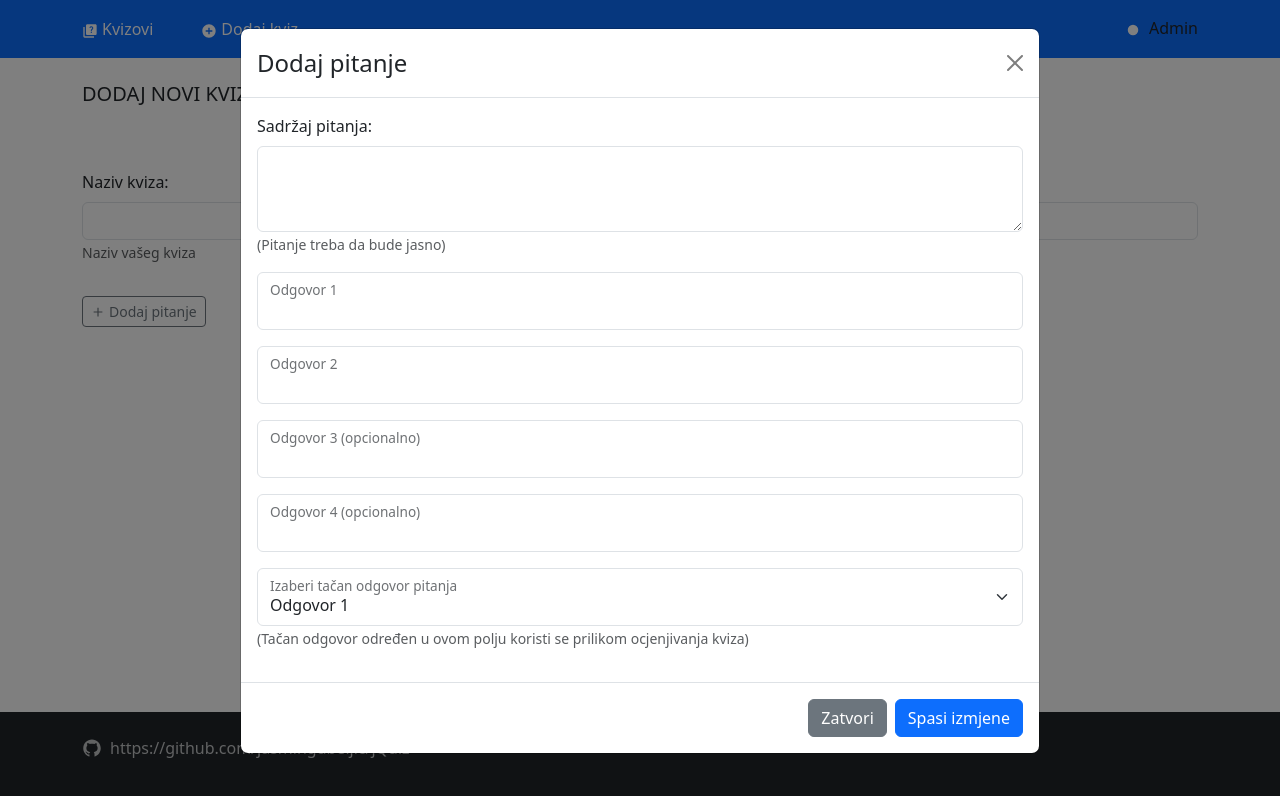
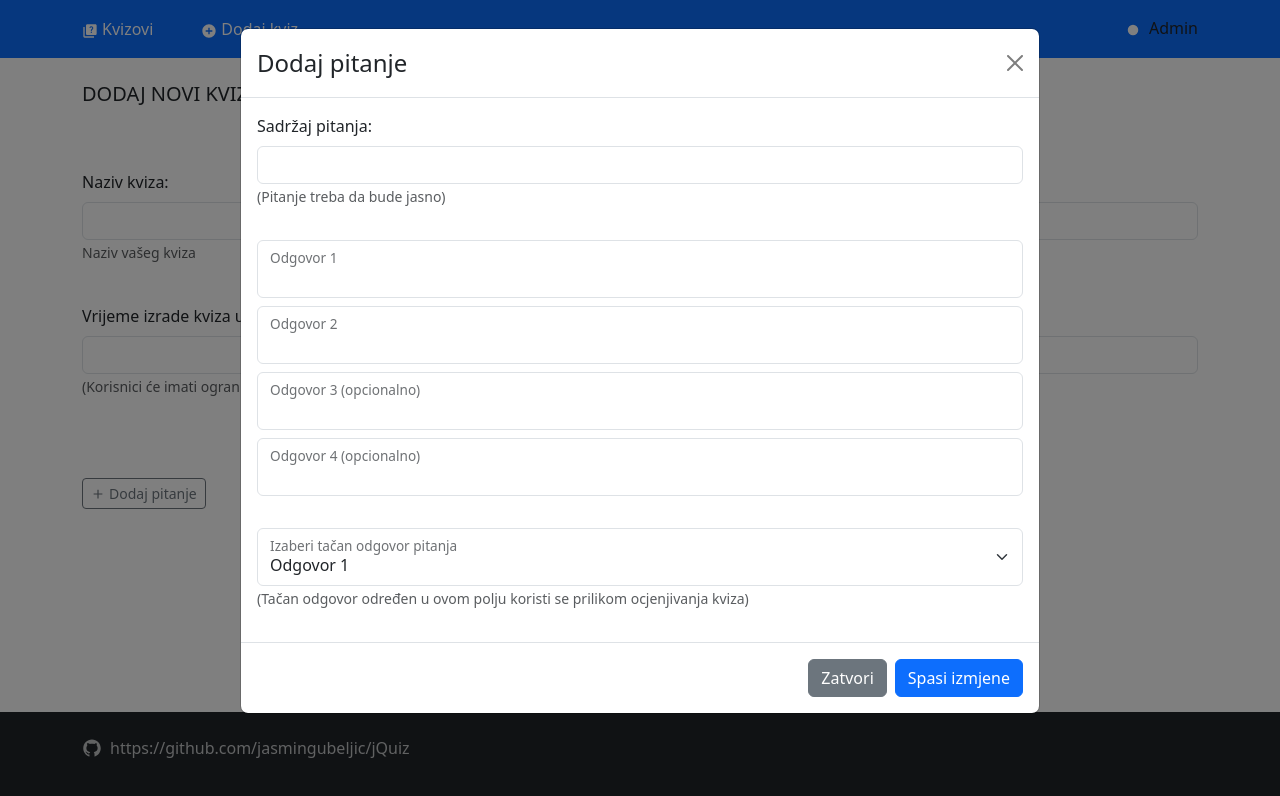
Before and after one commit to jasmingubeljic/jQuiz, a React (Vite) app: page /create in a window 1280 px wide. Both pictures are taken after a click on the button "Dodaj pitanje". Shown: the top 796 px of the page. Built offline with nearby package versions, Linux system fonts and the light colour scheme.

Commit message:
feat: limit quizzes with countdown

```diff
--- a/package.json
+++ b/package.json
@@ -14,6 +14,7 @@
     "bootstrap": "^5.3.3",
     "react": "^19.0.0",
     "react-bootstrap": "^2.10.9",
+    "react-countdown": "^2.3.6",
     "react-dom": "^19.0.0",
     "react-icons": "^5.4.0",
     "react-router-dom": "^7.1.5",
--- /dev/null
+++ b/src/components/QuizCountdown/QuizCountdown.jsx
@@ -0,0 +1,41 @@
+import Countdown, { zeroPad } from "react-countdown";
+import Alert from "react-bootstrap/Alert";
+import { useNavigate } from "react-router-dom";
+
+export default function QuizCountdown(props) {
+  const { quizDuration, quizResults } = props;
+  const quizDurationInMS = +quizDuration * 1000;
+  const navigate = useNavigate();
+
+  const renderer = ({ hours, minutes, seconds, completed }) => {
+    if (completed) {
+      if (quizResults) {
+        return console.log("quiz completed withing a time limit");
+      }
+      setTimeout(() => {
+        // in case of real project app, we would disable client interaction with the form
+        navigate(`/`);
+      }, 1700);
+      return (
+        <div>
+          <Alert className="mt-5" variant="danger">
+            Vrijeme za rješavanje kviza je isteklo!
+          </Alert>
+        </div>
+      );
+    } else {
+      return (
+        <div className="mt-5">
+          <p className="text-muted">
+            Preostalo vrijeme: {zeroPad(hours)}:{zeroPad(minutes)}:
+            {zeroPad(seconds)}
+          </p>
+        </div>
+      );
+    }
+  };
+
+  // if (!quizDuration) return;
+
+  return <Countdown date={Date.now() + quizDurationInMS} renderer={renderer} />;
+}
--- a/src/components/QuizManager/QuizManager.jsx
+++ b/src/components/QuizManager/QuizManager.jsx
@@ -28,7 +28,7 @@ export default function AddQuiz() {
     editMode,
   } = useQuiz();
 
-  console.log("quiz", editMode, quizById);
+  console.log("quiz", quizById);
 
   return (
     <Container>
@@ -54,7 +54,12 @@ export default function AddQuiz() {
               </Button>
             )}
           </Stack>
-          <Form onSubmit={createQuiz} noValidate validated={validated}>
+          <Form
+            onSubmit={createQuiz}
+            noValidate
+            validated={validated}
+            className="d-flex flex-column gap-4"
+          >
             <Form.Group className="mb-3">
               <Form.Label>Naziv kviza:</Form.Label>
               <Form.Control
@@ -62,9 +67,22 @@ export default function AddQuiz() {
                 type="text"
                 name="title"
                 defaultValue={quizById ? quizById.title : ""}
-                // defaultValue={quiz.title}
+              />
+              <Form.Text className="text-muted">Naziv vašeg kviza</Form.Text>
+            </Form.Group>
+            <Form.Group className="mb-3">
+              <Form.Label>
+                Vrijeme izrade kviza u sekundama (opcionalno):
+              </Form.Label>
+              <Form.Control
+                type="number"
+                name="quizDuration"
+                min={0}
+                defaultValue={quizById ? quizById.quizDuration : ""}
               ></Form.Control>
-              <Form.Text className="text-muted">Naziv vašeg kviza</Form.Text>
+              <Form.Text className="text-muted">
+                (Korisnici će imati ograničeno vrijeme za rješavanje kviza)
+              </Form.Text>
             </Form.Group>
             <Stack gap={3} className="mb-3">
               {questions.map((q, index) => {
@@ -126,7 +144,7 @@ export default function AddQuiz() {
             <Button
               variant="outline-secondary"
               onClick={() => setShowModal(true)}
-              className="d-flex align-items-center gap-1"
+              className="d-flex align-items-center gap-1 align-self-start"
               size="sm"
             >
               <IoMdAdd /> Dodaj pitanje
@@ -153,7 +171,7 @@ export default function AddQuiz() {
               <Modal.Header closeButton>
                 <Modal.Title>Dodaj pitanje</Modal.Title>
               </Modal.Header>
-              <Modal.Body>
+              <Modal.Body className="d-flex flex-column gap-3">
                 <Form.Group className="mb-3">
                   <Form.Control
                     name="id"
@@ -164,8 +182,7 @@ export default function AddQuiz() {
                   <Form.Label>Sadržaj pitanja:</Form.Label>
                   <Form.Control
                     required
-                    as="textarea"
-                    rows={3}
+                    type="text"
                     name="question"
                     defaultValue={
                       questionEditing ? questionEditing.question : ""
@@ -176,7 +193,7 @@ export default function AddQuiz() {
                   </Form.Text>
                 </Form.Group>
 
-                <Form.Group className="mb-3">
+                <Form.Group className="mb-3 d-flex flex-column gap-2">
                   <FloatingLabel controlId="floatingInput" label="Odgovor 1">
                     <Form.Control
                       required
@@ -187,9 +204,7 @@ export default function AddQuiz() {
                       }
                     ></Form.Control>{" "}
                   </FloatingLabel>
-                </Form.Group>
 
-                <Form.Group className="mb-3">
                   <FloatingLabel controlId="floatingInput" label="Odgovor 2">
                     <Form.Control
                       required
@@ -200,10 +215,6 @@ export default function AddQuiz() {
                       }
                     ></Form.Control>
                   </FloatingLabel>
-                  {/* <Form.Text className="text-muted"></Form.Text> */}
-                </Form.Group>
-
-                <Form.Group className="mb-3">
                   <FloatingLabel
                     controlId="floatingInput"
                     label="Odgovor 3 (opcionalno)"
@@ -217,9 +228,6 @@ export default function AddQuiz() {
                     ></Form.Control>
                   </FloatingLabel>
                   {/* <Form.Text className="text-muted"></Form.Text> */}
-                </Form.Group>
-
-                <Form.Group className="mb-3">
                   <FloatingLabel
                     controlId="floatingInput"
                     label="Odgovor 4 (opcionalno)"
--- a/src/components/QuizTaking.jsx/QuizTaking.jsx
+++ b/src/components/QuizTaking.jsx/QuizTaking.jsx
@@ -4,6 +4,7 @@ import useTakeQuiz from "../../hooks/useTakeQuiz";
 import useControlUI from "../../hooks/useControlUI";
 import Confirm from "../UI/Confirm/Confirm";
 import Spinner from "react-bootstrap/Spinner";
+import QuizCountdown from "../QuizCountdown/QuizCountdown";
 
 export default function QuizTaking() {
   const { isElementActive, setIsElementActive } = useControlUI();
@@ -79,6 +80,11 @@ export default function QuizTaking() {
                   buttonRef.current.click();
                 }}
               />
+
+              <QuizCountdown
+                quizDuration={quizById.quizDuration}
+                quizResults={quizResults}
+              />
             </Form>
           </div>
         </div>
--- a/src/hooks/useQuiz.js
+++ b/src/hooks/useQuiz.js
@@ -139,19 +139,21 @@ export default function useQuiz() {
     const valid = onValidateHandler(e);
     if (!valid || questions.length === 0) return;
     if (quizById?.id) {
-      // perform update quiz by id, do not add new quiz to store
+      //update
       const updatedQuiz = {};
       updatedQuiz["id"] = quizById.id;
       updatedQuiz["title"] = e.target.title.value.trim();
       updatedQuiz["questions"] = questions;
+      updatedQuiz["quizDuration"] = e.target.quizDuration.value;
       editQuizMutation.mutate(updatedQuiz);
-      navigate("/");
-      return;
+      return navigate("/");
     }
+    //create
     const quiz = {};
     quiz["id"] = uuidv4();
     quiz["title"] = e.target.title.value.trim();
     quiz["questions"] = questions;
+    quiz["quizDuration"] = e.target.quizDuration.value;
     createQuizMutation.mutate(quiz);
     navigate("/");
   };
```
Also changed, not shown: 1 other file (tests, documents, lock files or other folders).
